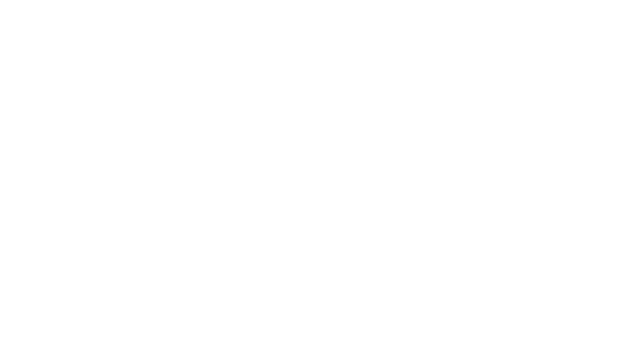
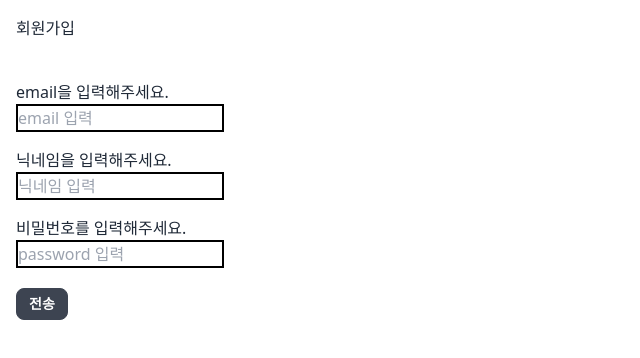
Before and after one commit to hoyeol0513/mytube-front, a React (Create React App) app: page /join in a window 1280 px wide. Before the commit this address had no page. Shown: the top 358 px of the page, without its empty margins (0-640 px from the left). Built offline with nearby package versions, Linux system fonts and the light colour scheme.

Commit message:
join page route & layout

```diff
--- a/src/index.js
+++ b/src/index.js
@@ -1,12 +1,13 @@
-import React from 'react';
-import ReactDOM from 'react-dom/client';
-import './index.css';
-import App from './App';
-import {BrowserRouter as Router, Routes, Route } from 'react-router-dom';
-import About from './routes/About';
-import Home from './routes/Home';
+import React from "react";
+import ReactDOM from "react-dom/client";
+import "./index.css";
+import App from "./App";
+import { BrowserRouter as Router, Routes, Route } from "react-router-dom";
+import About from "./routes/About";
+import Home from "./routes/Home";
+import Join from "./routes/Join";
 
-const root = ReactDOM.createRoot(document.getElementById('root'));
+const root = ReactDOM.createRoot(document.getElementById("root"));
 root.render(
   <React.StrictMode>
     <Router>
@@ -22,9 +23,9 @@
         </span> */}
       </div>
       <Routes>
-        <Route path="/home" element={<App />}></Route>
         <Route path="/" element={<Home />}></Route>
         <Route path="/about/:id" element={<About />}></Route>
+        <Route path="/join" element={<Join />}></Route>
       </Routes>
     </Router>
   </React.StrictMode>
--- a/src/layouts/Header.jsx
+++ b/src/layouts/Header.jsx
@@ -3,6 +3,7 @@
 //useNavigate를 이용해서 link 컴포넌트를 대체할 수 있음 (props 도 넘길 수 있음.)
 const Header = () => {
   const navigate = useNavigate();
+  const isLogined = false;
   return (
     <header>
       <div className="navbar flex justify-between bg-base-100 border-b shadow-md">
@@ -43,6 +44,7 @@
 
         {/* 오른쪽 부분 : 사용자 프로필 avartar & dropdown & Login/out */}
         <div>
+          {isLogined ? (
             <div className="dropdown dropdown-end">
               <label tabIndex="0" className="btn btn-ghost btn-circle avatar">
                 <div className="w-10 rounded-full">
@@ -70,6 +72,16 @@
                 </li>
               </ul>
             </div>
+          ) : (
+            <div className="flex gap-3">
+              <div>
+                <Link to="/join">회원가입</Link>
+              </div>
+              <div className="mr-3">
+                <Link to="/login">로그인</Link>
+              </div>
+            </div>
+          )}
         </div>
       </div>
     </header>
@@ -77,33 +89,3 @@
 };
 
 export default Header;
-
-{
-  /* <button className="btn btn-ghost btn-circle">
-                        <svg
-                            xmlns="http://www.w3.org/2000/svg"
-                            className="h-5 w-5"
-                            fill="none"
-                            viewBox="0 0 24 24"
-                            stroke="currentColor"><path
-                            strokeLinecap="round"
-                            strokeLinejoin="round"
-                            strokeWidth="2"
-                            d="M21 21l-6-6m2-5a7 7 0 11-14 0 7 7 0 0114 0z"/></svg>
-                    </button>
-                    <button className="btn btn-ghost btn-circle">
-                        <div className="indicator">
-                            <svg
-                                xmlns="http://www.w3.org/2000/svg"
-                                className="h-5 w-5"
-                                fill="none"
-                                viewBox="0 0 24 24"
-                                stroke="currentColor"><path
-                                strokeLinecap="round"
-                                strokeLinejoin="round"
-                                strokeWidth="2"
-                                d="M15 17h5l-1.405-1.405A2.032 2.032 0 0118 14.158V11a6.002 6.002 0 00-4-5.659V5a2 2 0 10-4 0v.341C7.67 6.165 6 8.388 6 11v3.159c0 .538-.214 1.055-.595 1.436L4 17h5m6 0v1a3 3 0 11-6 0v-1m6 0H9"/></svg>
-                            <span className="badge badge-xs badge-primary indicator-item"></span>
-                        </div>
-                    </button> */
-}
--- /dev/null
+++ b/src/routes/Join.jsx
@@ -0,0 +1,38 @@
+import React from "react";
+
+const Join = () => {
+  return (
+    <div className="flex flex-col w-60 p-4 items-start">
+      <div>회원가입</div>
+      <br />
+      <form
+        onSubmit={(e) => {
+          e.preventDefault();
+          alert("send");
+        }}
+      >
+        <div className="mt-4">email을 입력해주세요.</div>
+        <input
+          type="email"
+          className="w-full border-2 border-black"
+          placeholder="email 입력"
+        />
+        <div className="mt-4">닉네임을 입력해주세요.</div>
+        <input
+          type="text"
+          className="w-full border-2 border-black"
+          placeholder="닉네임 입력"
+        />
+        <div className="mt-4">비밀번호를 입력해주세요.</div>
+        <input
+          type="password"
+          className="w-full border-2 border-black"
+          placeholder="password 입력"
+        />
+        <button className="btn btn-sm mr-auto mt-5">전송</button>
+      </form>
+    </div>
+  );
+};
+
+export default Join;
```
Lines whose indentation alone changed are shown as unchanged.
